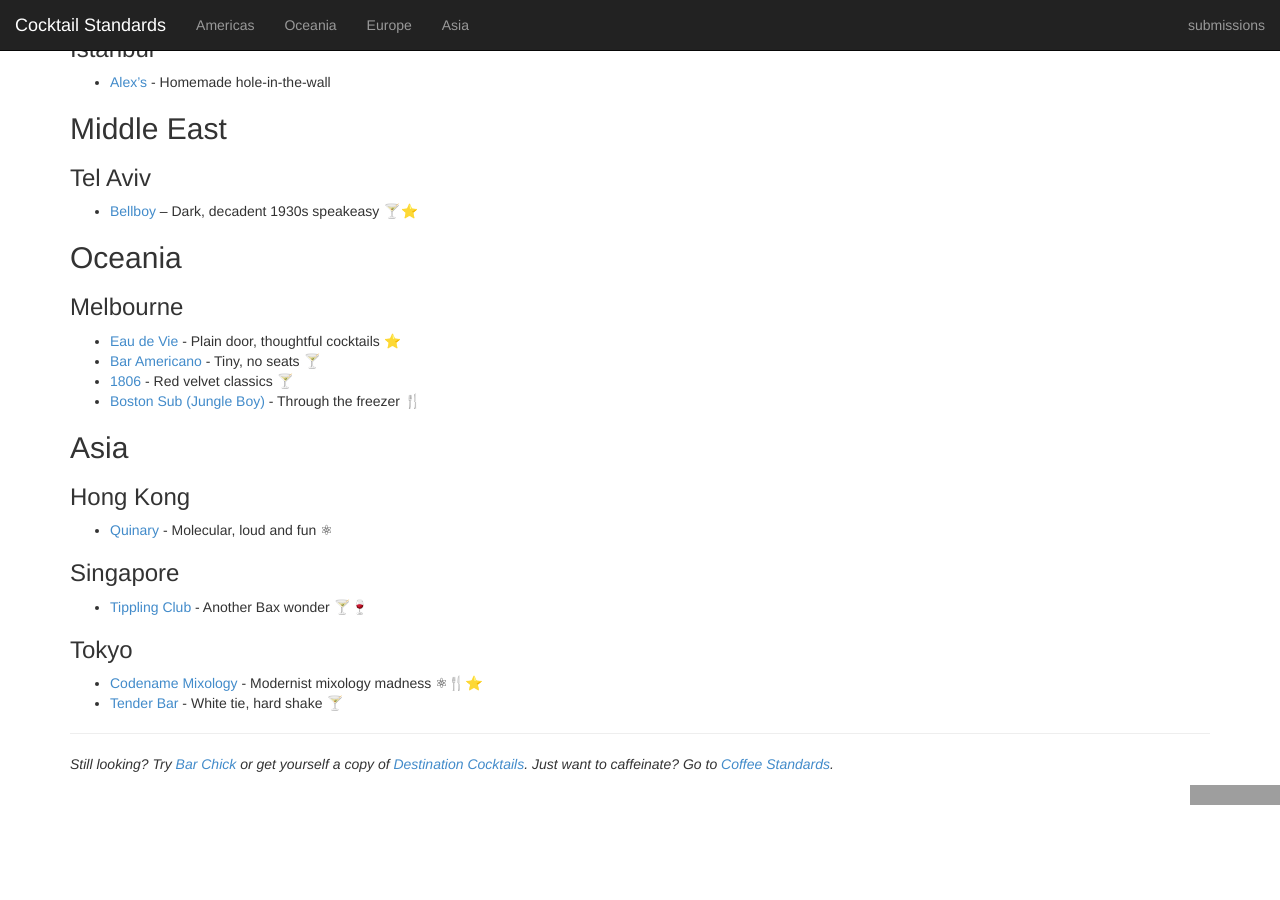
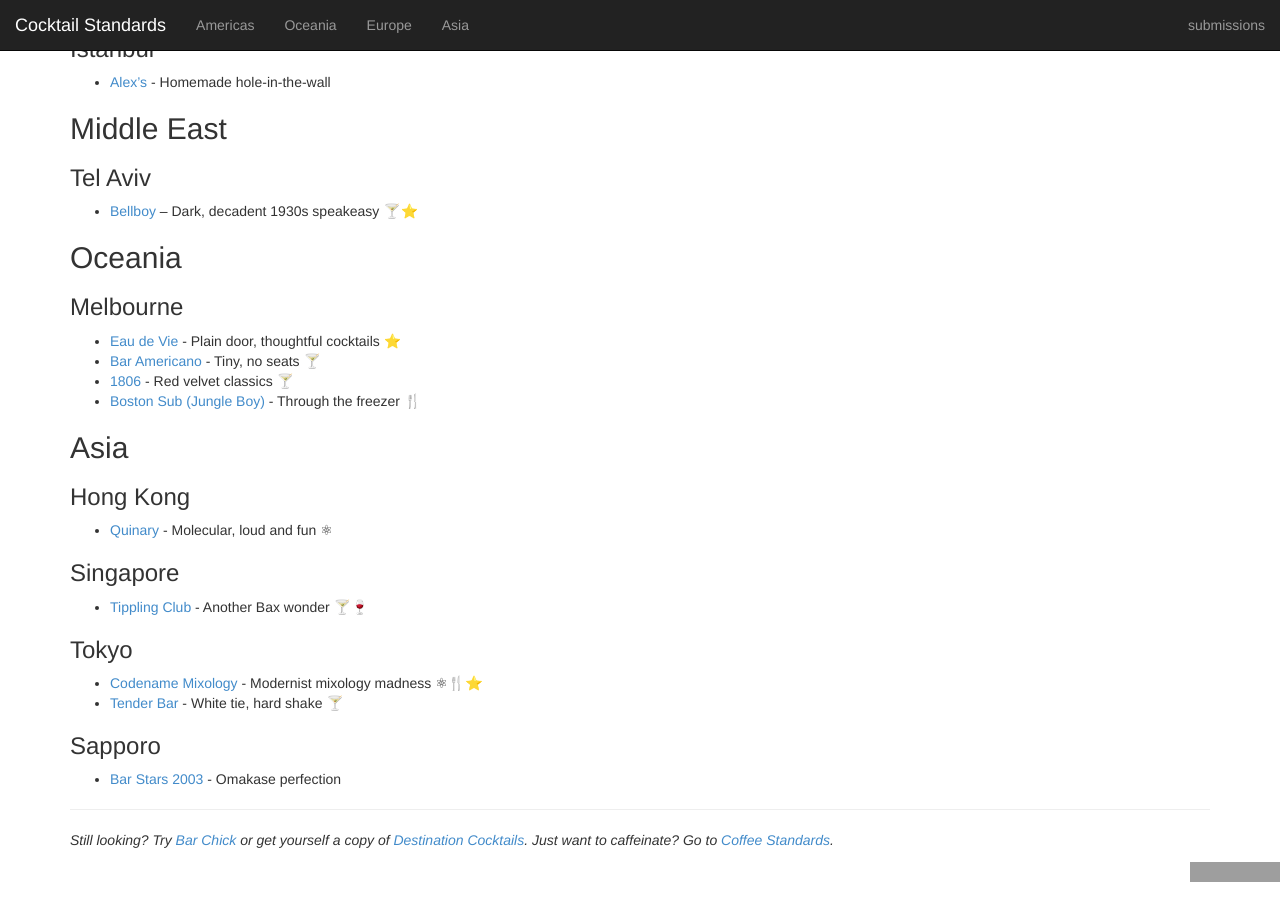
Before and after one commit to CocktailStandards/CocktailStandards.github.io, a Jekyll site: the page built from index.md, in a window 1280 px wide and 900 px high, scrolled down 802 px. Built offline with Jekyll 4.4.1, drawn with Linux system fonts in a browser that asks for light colours; before the commit the page ends 1626 px from its top, so only the background shows below that; grey boxes are pictures that could not be loaded.

Commit message:
Update index.md

```diff
--- a/index.md
+++ b/index.md
@@ -79,6 +79,9 @@ show_nav: true
 * [Codename Mixology](http://bar-navi.suntory.co.jp/shop/0X00229664/) - Modernist mixology madness ⚛🍴⭐️
 * [Tender Bar](http://www.sunnypages.jp/travel_guide/tokyo_nightlife/bars/Tender+Bar+Ginza/4422) - White tie, hard shake  🍸
 
+### Sapporo
+
+* [Bar Stars 2003](http://barstars2003.com/links/sp/index.html) - Omakase perfection
 
 
 
```
